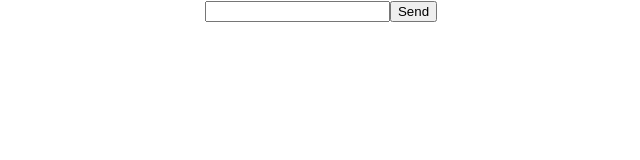
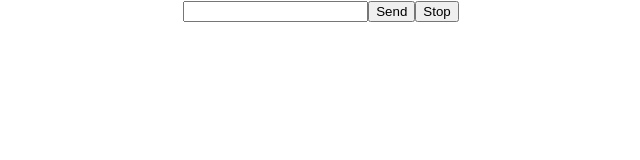
Before and after one commit to chengtie/openai-demos, a React (Create React App) app in the folder frontend/: page / in a window 1280 px wide. Shown: the top 160 px of the page, without its empty margins (319-959 px from the left). Built offline with nearby package versions, Linux system fonts and the light colour scheme.

Commit message:
a basic version of abort

```diff
--- a/frontend/src/App.js
+++ b/frontend/src/App.js
@@ -8,6 +8,25 @@ function App() {
     const handleMessageChange = (e) => {
         setUserMessage(e.target.value);
     };
+
+    const handleButtonClickStop = async () => {
+        try {
+            const res = await fetch('http://localhost:3001/stop', {
+                method: 'POST',
+                headers: { 'Content-Type': 'application/json' },
+                body: JSON.stringify({ userMessage }),
+            });
+            if (!res.ok) {
+                console.log("!res.ok")
+                throw new Error(`HTTP error! status: ${res.status}`);
+            }
+            console.log("Handle successful stop action here if needed.")
+        } catch (error) {
+            console.log("Error stopping the message:", error)
+            console.error("Error stopping the message:", error);
+            // You might want to set an error state and display it to the user.
+        }
+    }
 
     const handleButtonClick = async () => {
         const res = await fetch('http://localhost:3001/complete', {
@@ -28,7 +47,6 @@ function App() {
 
                 text += new TextDecoder("utf-8").decode(value);
                 setResponse(text);
-                console.log("text", text);
                 return reader.read().then(processText);
             });
         }
@@ -38,6 +56,7 @@ function App() {
         <div className="App">
             <input type="text" value={userMessage} onChange={handleMessageChange} />
             <button onClick={handleButtonClick}>Send</button>
+            <button onClick={handleButtonClickStop}>Stop</button>
             <div style={{ textAlign: 'left' }}>{response}</div>
         </div>
     );
```
Also changed, not shown: 1 other file (tests, documents, lock files or other folders).
